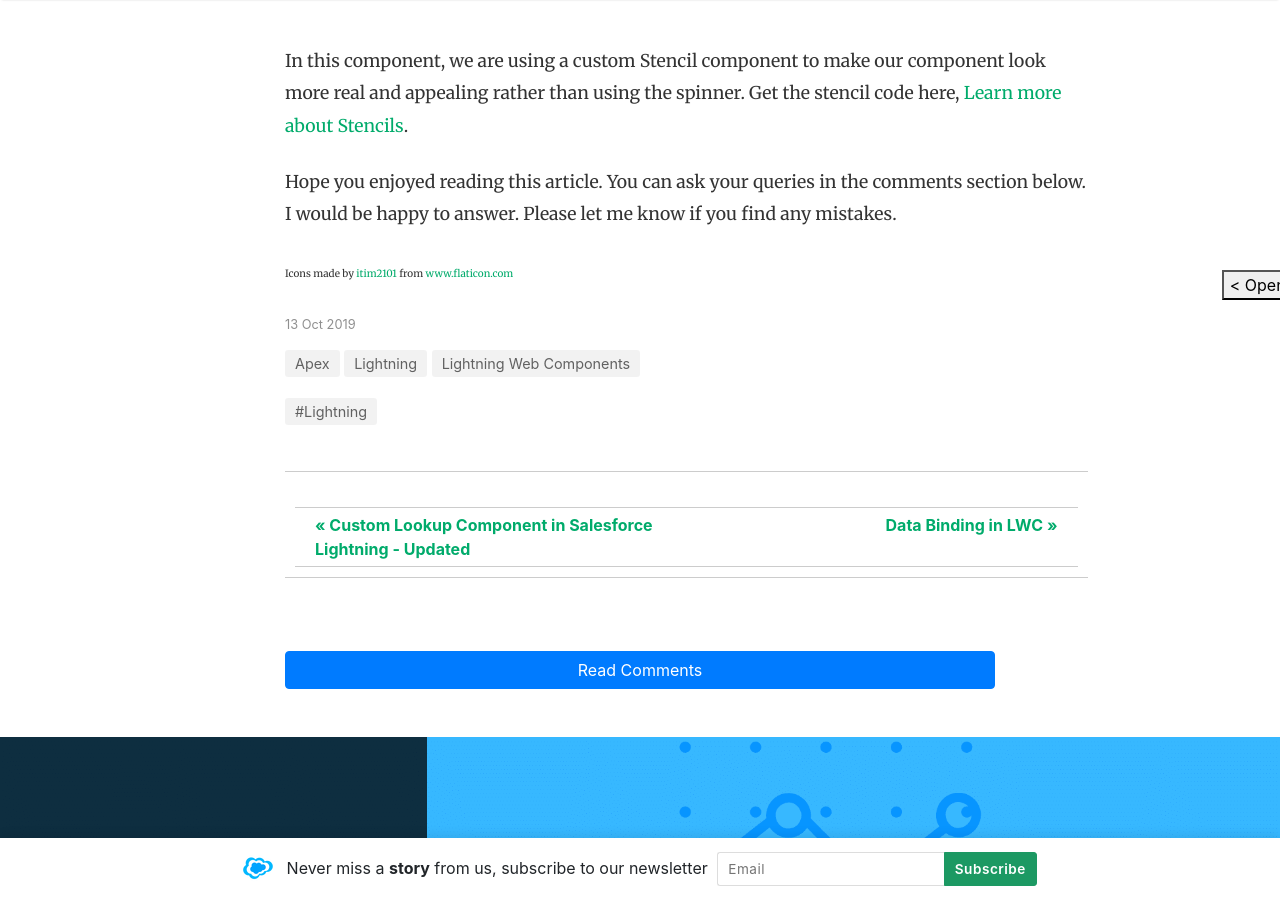
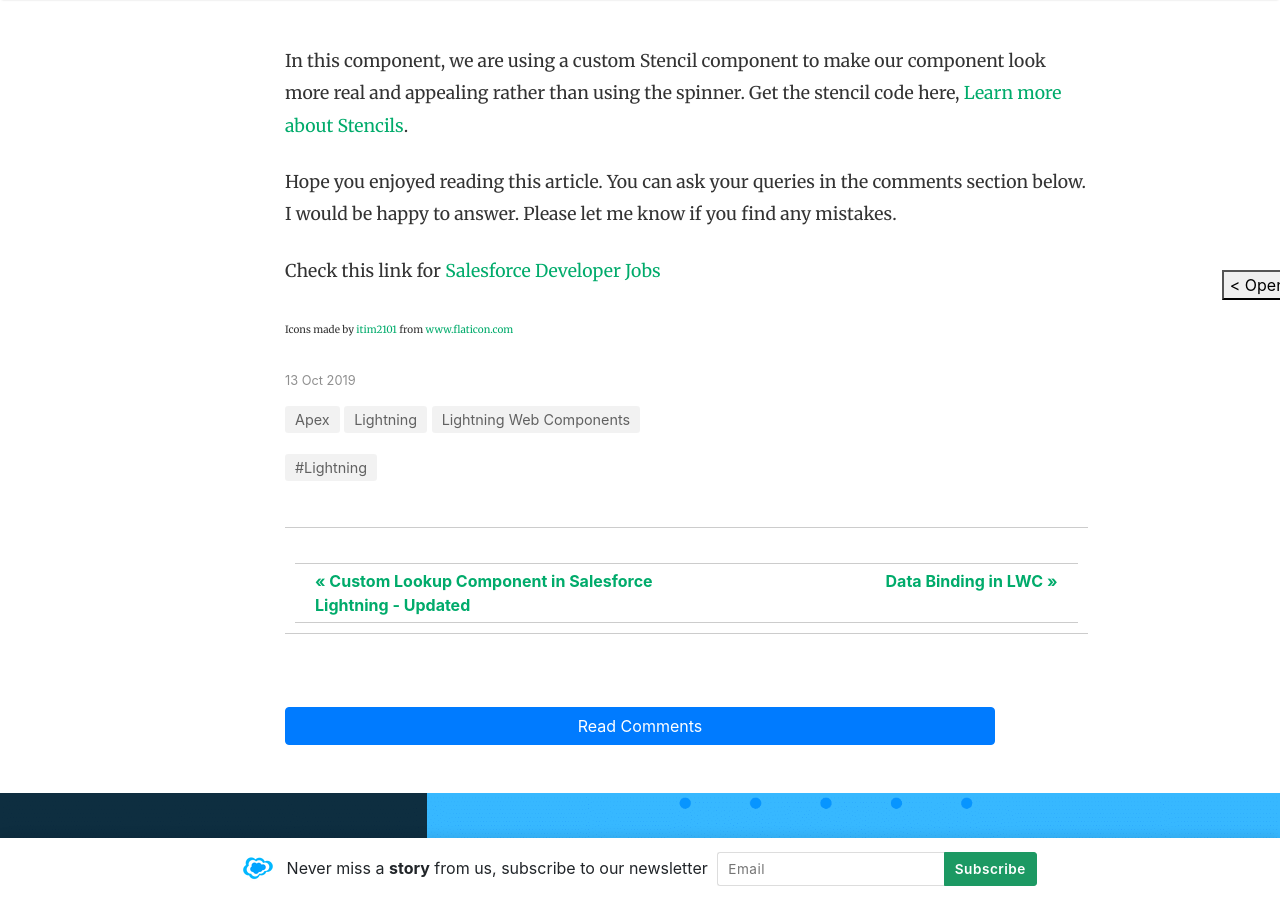
Before and after one commit to kishorekrrish/sfdc-website, a Jekyll site: the page built from _posts/2019-10-12-custom-lookup-component.md, in a window 1280 px wide and 900 px high, scrolled down 17682 px. Built offline with Jekyll 4.4.1, drawn with Linux system fonts in a browser that asks for light colours; nearby versions of some CDN libraries.

Commit message:
Added link

```diff
--- a/_posts/2019-10-12-custom-lookup-component.md
+++ b/_posts/2019-10-12-custom-lookup-component.md
@@ -672,4 +672,6 @@
 
 Hope you enjoyed reading this article. You can ask your queries in the comments section below. I would be happy to answer. Please let me know if you find any mistakes.
 
+Check this link for [Salesforce Developer Jobs](https://jooble.org/jobs-salesforce-developer){:rel="nofollow"}{:target="_blank"}
+
 <span style="font-size: x-small;">Icons made by&nbsp;</span><a href="https://www.flaticon.com/%3C?=_(%27authors/%27)?%3Eitim2101" style="font-size: x-small;" title="itim2101">itim2101</a><span style="font-size: x-small;">&nbsp;from&nbsp;</span><a href="https://www.flaticon.com/" style="font-size: x-small;" title="Flaticon">www.flaticon.com</a>
```
